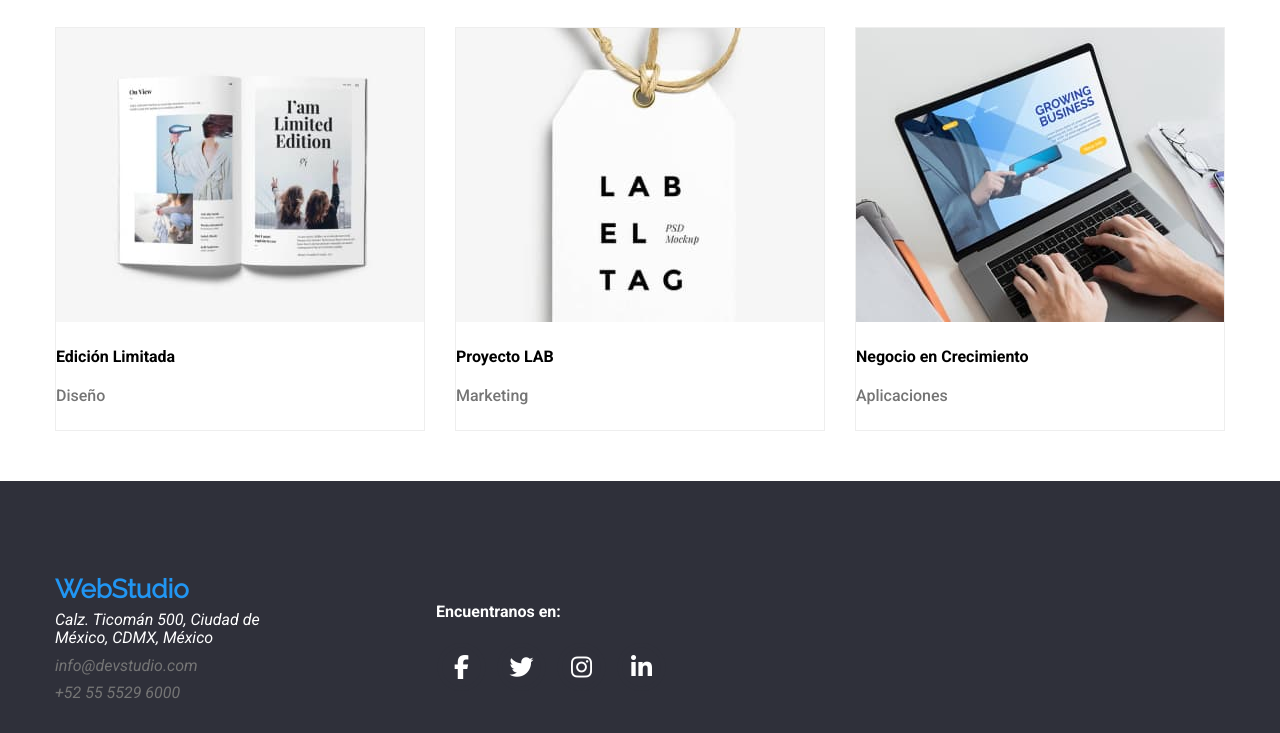
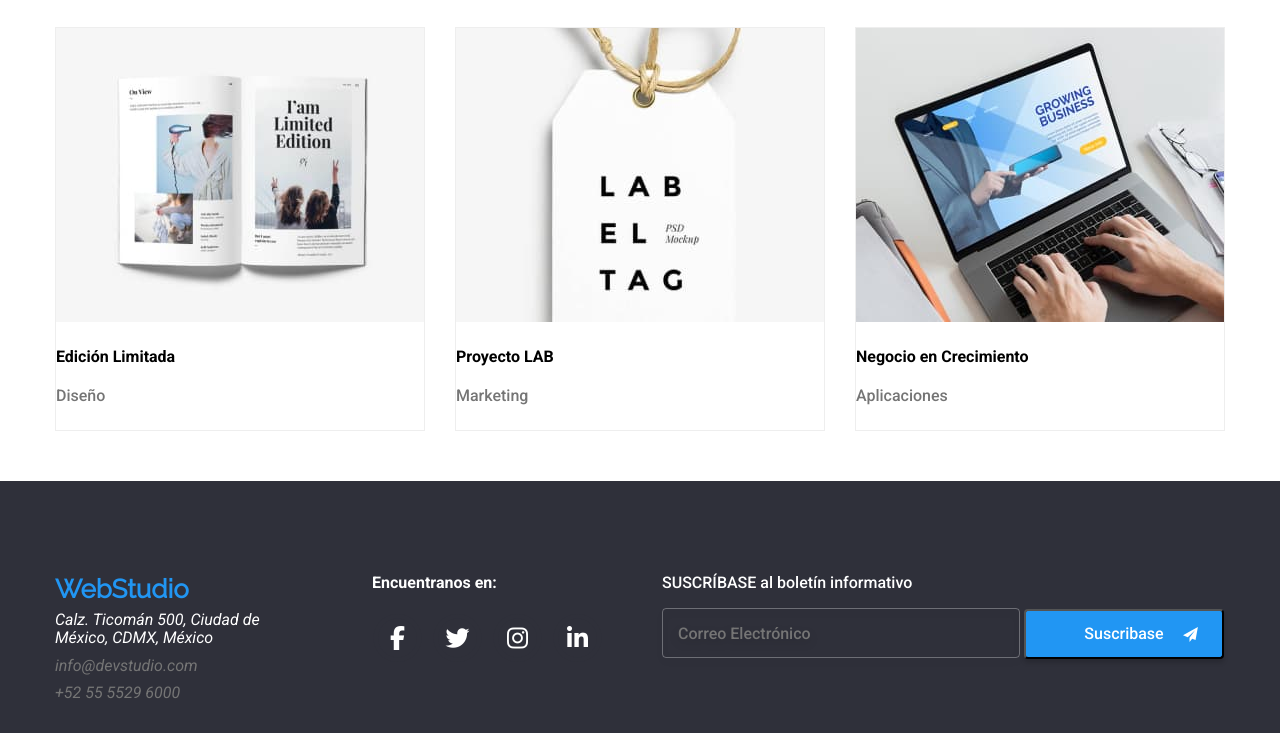
Before and after one commit to epsilon11101/-goit-markup-hw-07, a plain HTML site: page portafolio.html in a window 1280 px wide. Shown: the part 1071-1804 px from the top of the page. Drawn offline with nearby package versions, Linux system fonts and the light colour scheme.

Commit message:
added new form on footer and fixed margins for footer elements, replace some name classes

```diff
--- a/css/common.css
+++ b/css/common.css
@@ -183,28 +183,66 @@ footer {
     color: white;
     width: 1600px;
     height: 252px;
-    gap: 0px;
 }
 footer .footer-container{
     padding-top: 60px;
     width: 1170px;
-    gap: 150px;
+    gap: 86px;
+    justify-content: flex-start;
+    align-items: flex-start;
+
 }
 
 
 
 footer address,
-.icons div{
+.footer-icons div
+{
     width: 231px;
     height: 95px;
 
 }
-.icons div{
-    margin-top: -10px;
+.footer-suscription form{
+    width: 570px;
+    height: 85px;
 }
 
-.icons  h4{
 
+
+.footer-suscription button[type='submit']{
+    width: 200px;
+    height: 50px;
+    background: #2196F3;
+    box-shadow: 0px 4px 4px rgba(0, 0, 0, 0.15);
+    border-radius: 4px;
+    color: white;
+    text-align: center;
+    position: relative;
+}
+.footer-suscription button[type='submit'] .svg-icon{
+    fill: white;
+    position: absolute;
+    left: 80%;
+    top: 20%;
+
+}
+
+.footer-suscription input{
+    width: 358px;
+    height: 50px;
+    border: 1px solid rgba(255, 255, 255, 0.3);
+    filter: drop-shadow(0px 4px 4px rgba(0, 0, 0, 0.15));
+    border-radius: 4px;
+    background-color: transparent;
+    color: white;
+    padding: 15px 15px 15px 15px;
+}
+
+.footer-suscription form p{
+    margin-top: 0px;
+}
+
+.footer-icons  h4{
     margin-top: 0px;
 }
 
@@ -215,18 +253,25 @@ footer address ul{
 }
 
 
-footer .icons{
+footer .footer-icons{
     width: 204px;
     height: 48px;
 }
-footer  .icons ul{
+footer  .footer-icons ul{
     font-size: 12px;
     color:white
 }
 
 
-.icons .fa-stack .fa.fa-circle-thin { color: var(--darkcolor); }
-.icons .fa-stack .fa.fa-circle { opacity:0.0; color:var(--blue-color); }
-.icons .fa-stack:hover .fa.fa-circle-thin { color:var(--blue-color); }
-.icons .fa-stack:hover .fa.fa-circle { opacity:1.0 }
-.icons .fa-brands:hover {color: white;}
+.footer-icons .fa-stack .fa.fa-circle-thin { color: var(--darkcolor); }
+.footer-icons .fa-stack .fa.fa-circle { opacity:0.0; color:var(--blue-color); }
+.footer-icons .fa-stack:hover .fa.fa-circle-thin { color:var(--blue-color); }
+.footer-icons .fa-stack:hover .fa.fa-circle { opacity:1.0 }
+.footer-icons .fa-brands:hover {color: white;}
+
+
+.svg-icon{
+  fill: #AFB1B8;
+  width: 62px;
+  height: 45px;
+}
--- a/portafolio.html
+++ b/portafolio.html
@@ -245,7 +245,7 @@
     <!-- footer section -->
     <footer class="container center">
         <div class="container footer-container left">
-            <div class="left-column">
+            <div class="left-column footer-address">
                 <a href="#" class="logo">WebStudio</a>
                 <address class="left-column">
                     <ul class="left-column">
@@ -257,7 +257,7 @@
             </div>
 
 
-            <div class="icons left-column">
+            <div class="footer-icons left-column ">
                 <div>
                     <h4>Encuentranos en:</h4>
                     <ul class="center">
@@ -302,11 +302,28 @@
 
             </div>
 
+            <div class="footer-suscription left-column ">
+                <form action="" name="register">
+                    <label class="center-left">
+                        <p>SUSCRÍBASE al boletín informativo </p>
+                        <div class="form-icon">
+                            <input type="email" name="email" autofocus placeholder="Correo Electrónico" />
+                            <button type="submit">
+                                Suscribase
+                                <span>
+                                    <svg viewBox="0 0 100 50" class="svg-icon">
+                                        <use xlink:href="./images/svg/icons.svg#enviar"></use>
+                                    </svg>
+                                </span>
+                            </button>
+                        </div>
+
+                    </label>
+
+                </form>
+            </div>
 
         </div>
-
-
-
 
     </footer>
 </body>
```
Also changed, not shown: css/index.css (+13 -16 lines), index.html (+22 -5 lines), images/svg/enviar.svg (added), images/svg/icons.svg, 3 other files.
